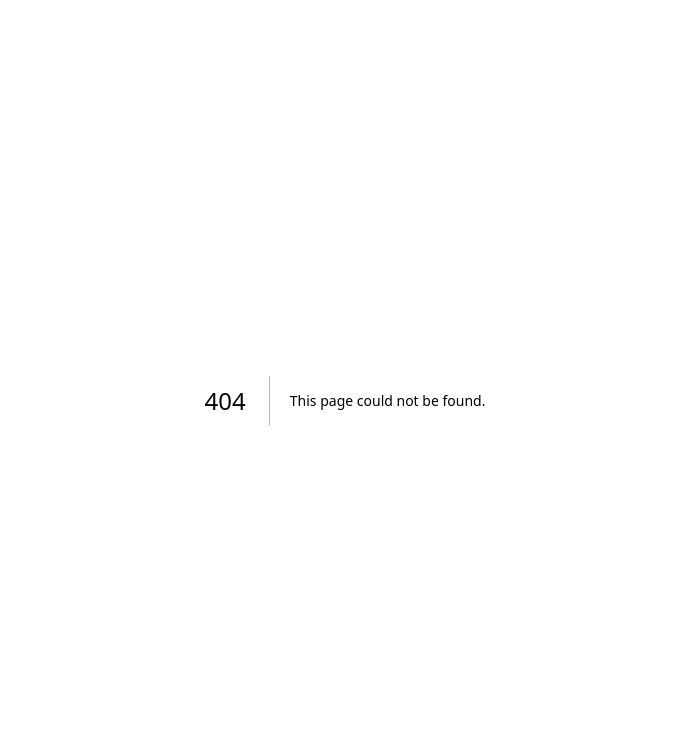
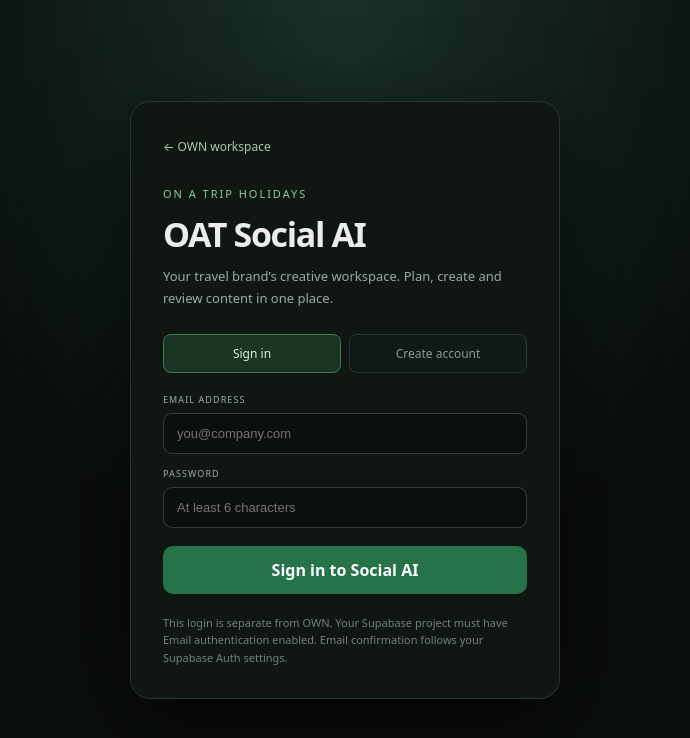
Before and after one commit to manyaraprivevacations-1029/oathome-llm, a Next.js app in the folder website/: page /social/login in a window 1280 px wide. Before the commit this address had no page. Shown: the top 738 px of the page, without its empty margins (295-985 px from the left). Built offline with nearby package versions, Linux system fonts and the light colour scheme.

Commit message:
Add OAT Social AI Supabase login page

```diff
--- /dev/null
+++ b/website/app/social/login/page.tsx
@@ -0,0 +1,62 @@
+"use client";
+
+import { FormEvent, useState } from "react";
+import Link from "next/link";
+import { getSocialSupabase } from "@/lib/social/supabase-browser";
+
+export default function SocialLoginPage() {
+  const [mode, setMode] = useState<"signin" | "signup">("signin");
+  const [email, setEmail] = useState("");
+  const [password, setPassword] = useState("");
+  const [busy, setBusy] = useState(false);
+  const [message, setMessage] = useState("");
+  const [error, setError] = useState("");
+
+  async function submit(event: FormEvent<HTMLFormElement>) {
+    event.preventDefault();
+    setBusy(true); setError(""); setMessage("");
+    try {
+      const supabase = getSocialSupabase();
+      if (mode === "signup") {
+        const { data, error: authError } = await supabase.auth.signUp({ email, password });
+        if (authError) throw authError;
+        setMessage(data.session
+          ? "Account created. You can now open your workspace."
+          : "Account created. Check your email to confirm your address, then sign in.");
+      } else {
+        const { error: authError } = await supabase.auth.signInWithPassword({ email, password });
+        if (authError) throw authError;
+        window.location.assign("/social");
+      }
+    } catch (e) {
+      setError(e instanceof Error ? e.message : "Unable to authenticate. Please try again.");
+    } finally { setBusy(false); }
+  }
+
+  return (
+    <main style={{minHeight:"100vh",display:"grid",placeItems:"center",padding:24,background:"radial-gradient(ellipse at 50% 0%,#193126 0%,#090d0b 52%)"}}>
+      <section style={{width:"100%",maxWidth:430,border:"1px solid #26372e",borderRadius:20,padding:32,background:"#101713",boxShadow:"0 24px 90px #0008"}}>
+        <Link href="/" style={{color:"#a7c8b0",fontSize:12,textDecoration:"none"}}>← OWN workspace</Link>
+        <div style={{marginTop:30,fontSize:11,letterSpacing:".18em",color:"#8fc9a2"}}>ON A TRIP HOLIDAYS</div>
+        <h1 style={{fontSize:34,letterSpacing:"-.04em",margin:"10px 0 8px"}}>OAT Social AI</h1>
+        <p style={{color:"#9ca9a0",fontSize:13,lineHeight:1.7,margin:"0 0 25px"}}>Your travel brand’s creative workspace. Plan, create and review content in one place.</p>
+        <div style={{display:"flex",gap:8,marginBottom:20}}>
+          <button type="button" onClick={()=>setMode("signin")} style={tabStyle(mode==="signin")}>Sign in</button>
+          <button type="button" onClick={()=>setMode("signup")} style={tabStyle(mode==="signup")}>Create account</button>
+        </div>
+        <form onSubmit={submit} style={{display:"grid",gap:13}}>
+          <label style={labelStyle}>EMAIL ADDRESS<input required type="email" autoComplete="email" value={email} onChange={e=>setEmail(e.target.value)} style={inputStyle} placeholder="you@company.com"/></label>
+          <label style={labelStyle}>PASSWORD<input required minLength={6} type="password" autoComplete={mode==="signin"?"current-password":"new-password"} value={password} onChange={e=>setPassword(e.target.value)} style={inputStyle} placeholder="At least 6 characters"/></label>
+          {error && <p role="alert" style={{color:"#ff9b9b",fontSize:12,margin:0}}>{error}</p>}
+          {message && <p role="status" style={{color:"#9bd9ae",fontSize:12,lineHeight:1.6,margin:0}}>{message}</p>}
+          <button disabled={busy} type="submit" style={{marginTop:5,padding:13,border:0,borderRadius:10,background:"#26734a",color:"white",fontWeight:700}}>{busy?"Please wait…":mode==="signin"?"Sign in to Social AI":"Create Social AI account"}</button>
+        </form>
+        <p style={{fontSize:11,color:"#728078",lineHeight:1.6,margin:"20px 0 0"}}>This login is separate from OWN. Your Supabase project must have Email authentication enabled. Email confirmation follows your Supabase Auth settings.</p>
+      </section>
+    </main>
+  );
+}
+
+const labelStyle: React.CSSProperties = {display:"grid",gap:7,fontSize:9,letterSpacing:".12em",color:"#9eafa3"};
+const inputStyle: React.CSSProperties = {width:"100%",padding:"12px 13px",border:"1px solid #304238",borderRadius:9,background:"#0b100d",color:"#f2f5f2",fontSize:13,outline:"none"};
+function tabStyle(active:boolean): React.CSSProperties { return {flex:1,padding:10,borderRadius:8,border:"1px solid "+(active?"#397a54":"#29372f"),background:active?"#1b3525":"#111914",color:active?"#d8f1df":"#8c9b90",fontSize:12}; }
```
